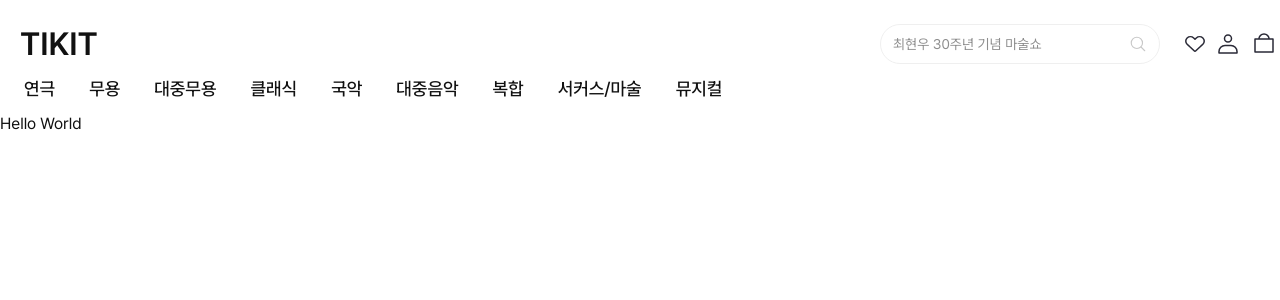
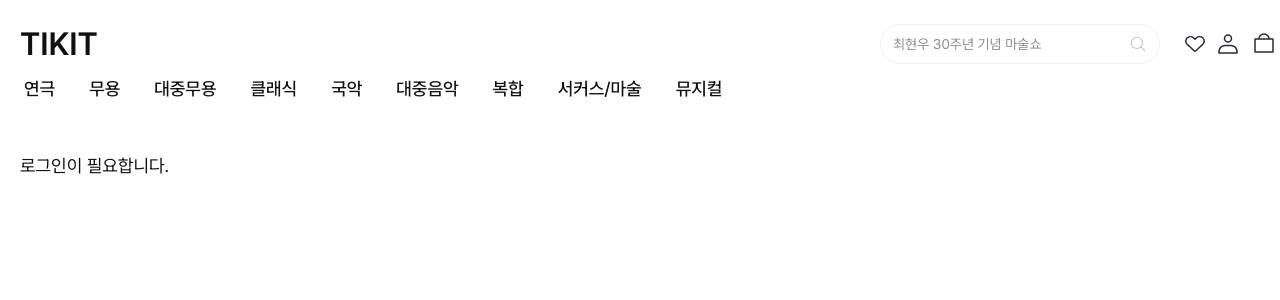
Before and after one commit to toranzam/tikit, a React (Vite) app in the folder frontend/: page / in a window 1280 px wide. Shown: the top 300 px of the page. Built offline with nearby package versions, Linux system fonts and the light colour scheme.

Commit message:
feat: sessionStorage 기반 새로고침 후 인증 상태 유지 / 메인 로그인 상태 표시 #15

```diff
--- /dev/null
+++ b/frontend/src/pages/HomePage.tsx
@@ -0,0 +1,13 @@
+import {useAuthStore} from '../stores/authStore';
+
+export default function HomePage() {
+    const hasSession = useAuthStore(state => Boolean(state.tokens?.accessToken));
+
+    return (
+        <div className="mx-auto max-w-[1320px] px-5 py-10">
+            <p role="status" className="text-lg">
+                {hasSession ? '로그인되어 있습니다.' : '로그인이 필요합니다.'}
+            </p>
+        </div>
+    );
+}
--- a/frontend/src/router/root.tsx
+++ b/frontend/src/router/root.tsx
@@ -1,5 +1,6 @@
 import { createBrowserRouter } from 'react-router'
 import MainLayout from '../layouts/MainLayout'
+import HomePage from '../pages/HomePage'
 import LoginPage from '../pages/auth/LoginPage'
 import SignupPage from '../pages/auth/SignupPage'
 
@@ -7,7 +8,7 @@ const router = createBrowserRouter([
   {
     element: <MainLayout />,
     children: [
-      { path: '/', element: <div>Hello World</div> },
+      { path: '/', element: <HomePage /> },
       { path: '/login', element: <LoginPage /> },
       { path: '/signup', element: <SignupPage /> },
     ],
--- a/frontend/src/stores/authStore.ts
+++ b/frontend/src/stores/authStore.ts
@@ -1,4 +1,5 @@
 import {create} from "zustand/react";
+import {createJSONStorage, persist} from "zustand/middleware";
 
 interface Tokens {
     accessToken: string
@@ -11,8 +12,19 @@ interface AuthState {
     clearTokens: () => void;
 }
 
-export const useAuthStore = create<AuthState>()(set => ({
-    tokens: null,
-    setTokens: (tokens => set({tokens})),
-    clearTokens: () => set({tokens: null}),
-}))
+export const useAuthStore = create<AuthState>()(
+    persist(
+        set => ({
+            tokens: null,
+            setTokens: tokens => set({ tokens }),
+            clearTokens: () => set({ tokens: null }),
+        }),
+        {
+            name: 'tikit-auth',
+            storage: createJSONStorage(() => sessionStorage),
+            partialize: state => ({
+                tokens: state.tokens,
+            }),
+        },
+    ),
+);
```
